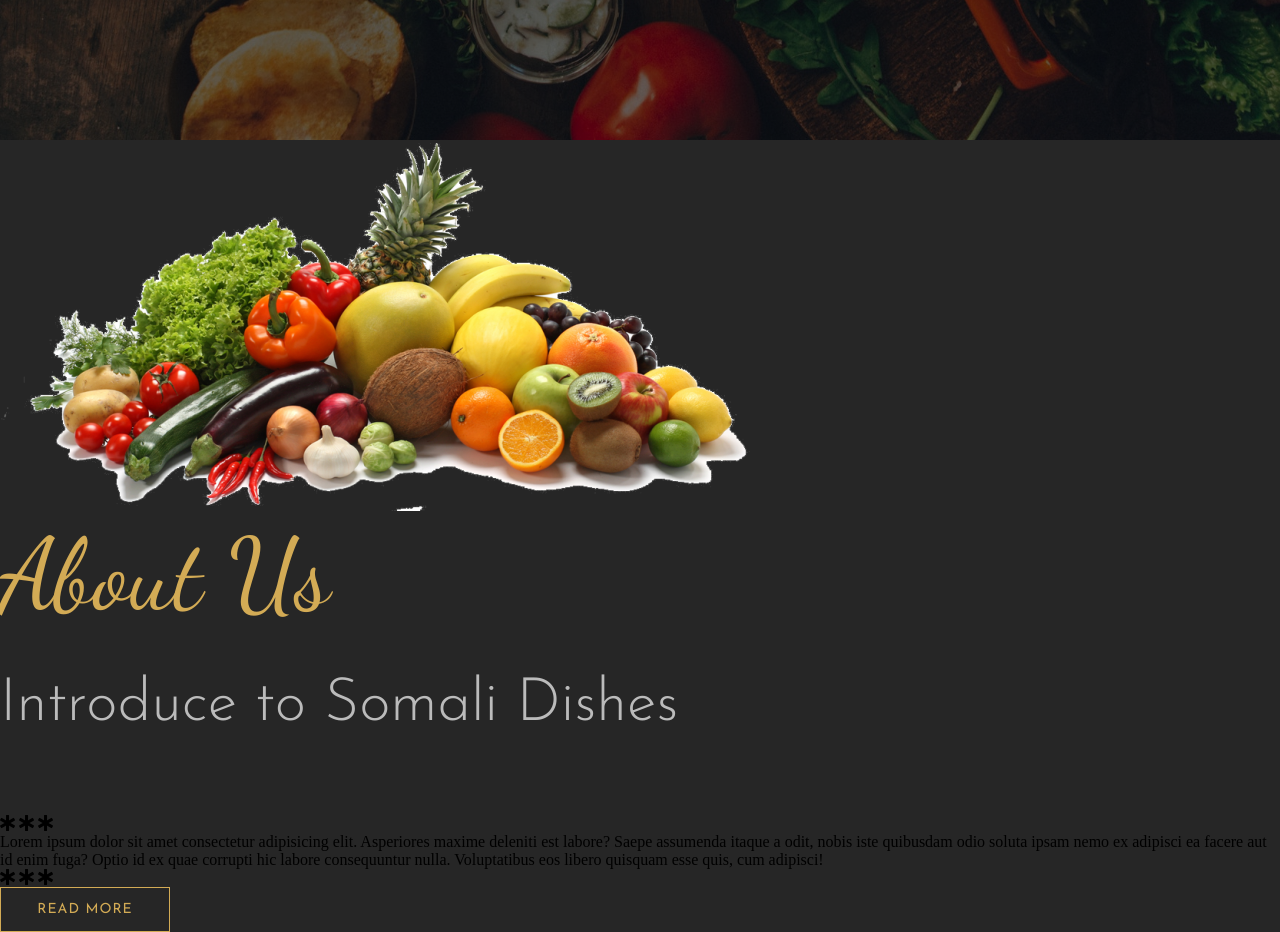
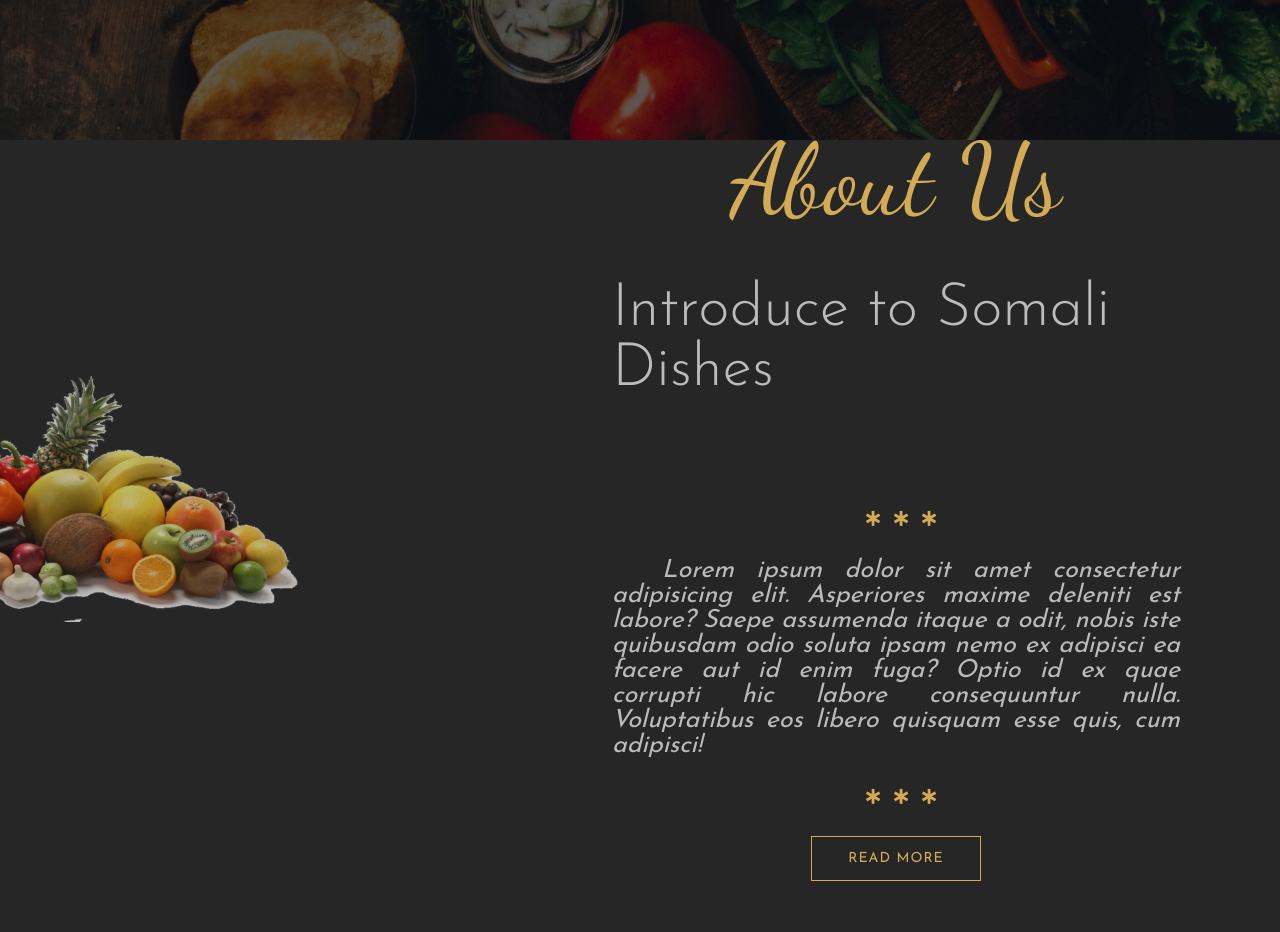
Before and after one commit to MohamedIsaak/Garissa-restaurant, a website: page index.html in a window 1280 px wide. Shown: the part 660-1592 px from the top of the page. After the commit the page ends 1541 px from the top, so only its background shows below. Drawn offline with nearby package versions, Linux system fonts and the light colour scheme.

Commit message:
finish styles for the about-us section

```diff
--- a/index.html
+++ b/index.html
@@ -39,7 +39,7 @@
         <i class="fas fa-star-of-life star"></i>
         <i class="fas fa-star-of-life star"></i>
       </div>
-      <p>Lorem ipsum dolor sit amet consectetur adipisicing elit. Asperiores maxime deleniti est labore? Saepe assumenda itaque a odit,
+      <p class="description">Lorem ipsum dolor sit amet consectetur adipisicing elit. Asperiores maxime deleniti est labore? Saepe assumenda itaque a odit,
         nobis iste quibusdam odio soluta ipsam nemo ex adipisci ea facere aut id enim fuga? Optio id ex quae corrupti hic labore consequuntur
         nulla. Voluptatibus eos libero quisquam esse quis, cum adipisci!
       </p>
--- a/scss/_layout.scss
+++ b/scss/_layout.scss
@@ -15,3 +15,47 @@
     @include centering(50%);
   }
 }
+
+.about-us {
+  height: 90vh;
+  display: flex;
+  align-items: center;
+
+  &-left {
+    width: 40%;
+    position: relative;
+    left: -200px;
+    opacity: .7;
+
+  }
+    img {
+      width: 100%;
+    }
+  &-right {
+    width: 60%;
+    display: flex;
+    flex-direction: column;
+    align-items: center;
+    padding: 0 100px;
+    box-sizing: border-box;
+  }
+    .stars {
+      margin: 30px 0;
+    }
+    .star {
+      font-size: 15px;
+      color: $color-primary;
+      margin-left: 10px;
+    }
+    .description {
+      font-family: $font-josefinSans;
+      font-size: 25px;
+      font-style: italic;
+      color: $color-secondary;
+      text-align: justify;
+
+      &::first-letter {
+        padding-left: 50px;
+      }
+    }
+}
```
Also changed, not shown: css/main.css.
